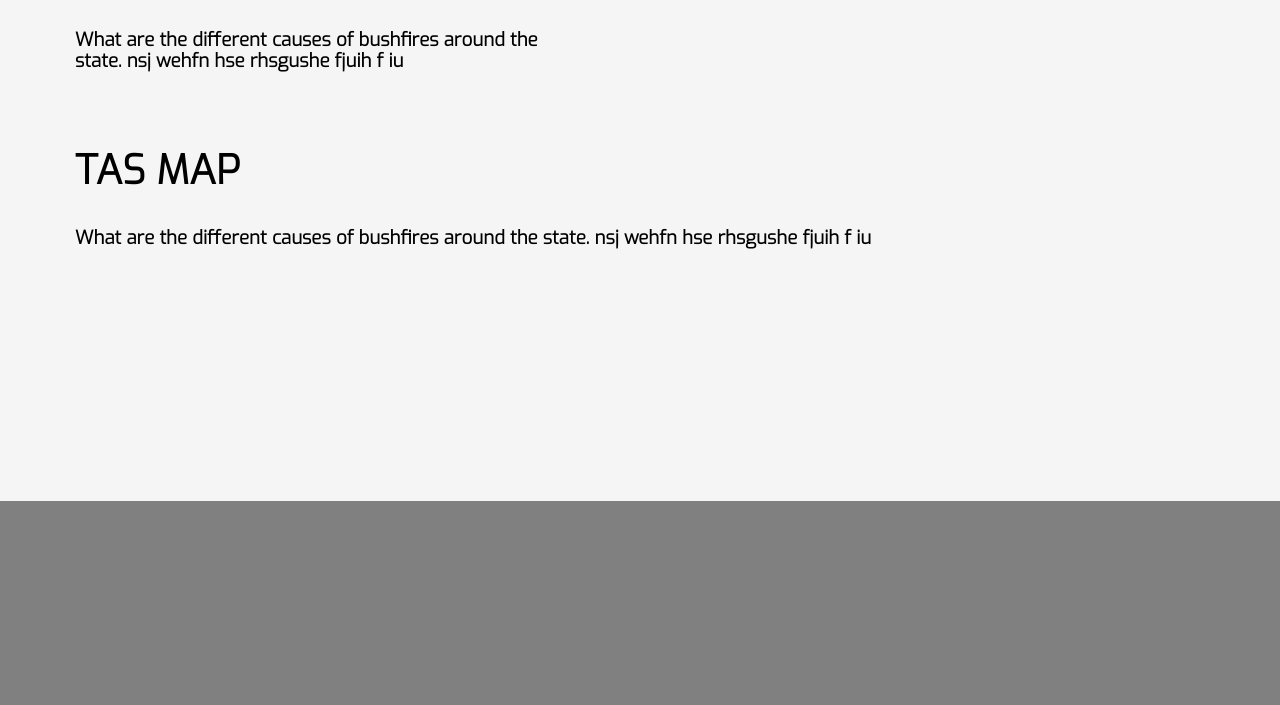
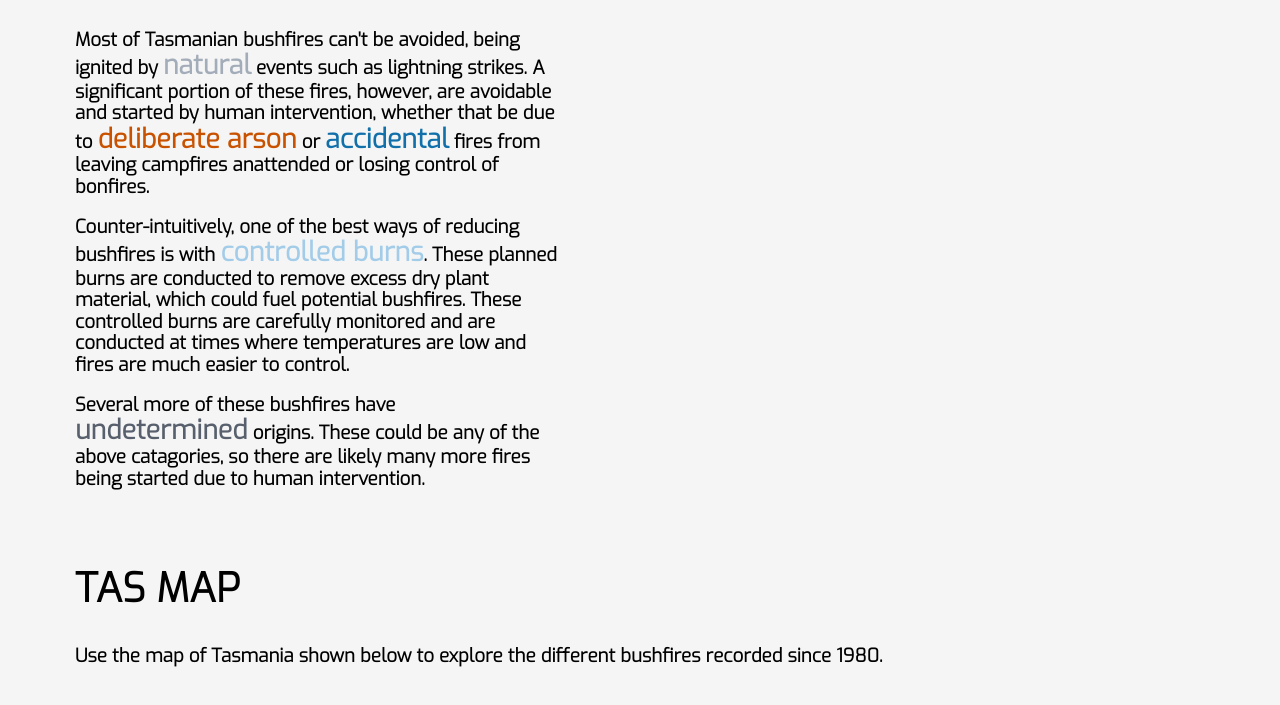
Before and after one commit to JoshDuff/tas_fires_vis, a plain HTML site: page index.html in a window 1280 px wide. Shown: the part 709-1414 px from the top of the page. Before the commit the page ends 1210 px from the top, so only its background shows below. Drawn offline with nearby package versions, Linux system fonts and the light colour scheme; a script that the page names is missing; a web font is replaced by a local one.

Commit message:
Ready for critique

```diff
--- a/css/styles.css
+++ b/css/styles.css
@@ -48,3 +48,33 @@ p {
 	font-weight: bold;
 	font-size: 14pt;
 }
+
+.natural{
+	color:rgb(163, 172, 185) ;
+	font-weight: bolder;
+	font-size: 20pt;
+}
+
+.accidental{
+	color: rgb(17, 112, 170);
+	font-weight: bolder;
+	font-size: 20pt;
+}
+
+.undetermined{
+	color: rgb(87, 96, 108);
+	font-weight: bolder;
+	font-size: 20pt;
+}
+
+.deliberate{
+	color: rgb(200, 82, 0);
+	font-weight: bolder;
+	font-size: 20pt;
+}
+
+.planned{
+	color: rgb(163, 204, 233);
+	font-weight: bolder;
+	font-size: 20pt;
+}
--- a/index.html
+++ b/index.html
@@ -51,7 +51,24 @@
     <div class="pure-u-1-3">
       <div class="chart1_description">
         <h2>Causes of bushires</h2>
-        <p>What are the different causes of bushfires around the state. nsj wehfn hse rhsgushe fjuih f iu</p>
+        <p>
+          Most of Tasmanian bushfires can't be avoided, being ignited by <span class="natural">natural</span>
+          events such as lightning strikes. A significant portion of these fires, however, are avoidable and started
+          by human intervention, whether that be due to <span class="deliberate">deliberate arson</span> or
+          <span class="accidental">accidental</span> fires from leaving campfires anattended or losing control of bonfires.
+        </p>
+
+        <p>
+          Counter-intuitively, one of the best ways of reducing bushfires is with <span class="planned">controlled burns</span>.
+          These planned burns are conducted to remove excess dry plant material, which could fuel potential bushfires. These
+          controlled burns are carefully monitored and are conducted at times where temperatures are low and fires are much
+          easier to control.
+        </p>
+
+        <p>
+          Several more of these bushfires have <span class="undetermined">undetermined</span> origins. These could be any of
+          the above catagories, so there are likely many more fires being started due to human intervention.
+        </p>
       </div>
     </div>
     <div class="pure-u-2-3">
@@ -64,7 +81,7 @@
     <div class="pure-u-5-5">
       <div class="map_descriptiown">
         <h2>TAS MAP</h2>
-        <p>What are the different causes of bushfires around the state. nsj wehfn hse rhsgushe fjuih f iu</p>
+        <p>Use the map of Tasmania shown below to explore the different bushfires recorded since 1980.</p>
       </div>
     </div>
   </div>
```
